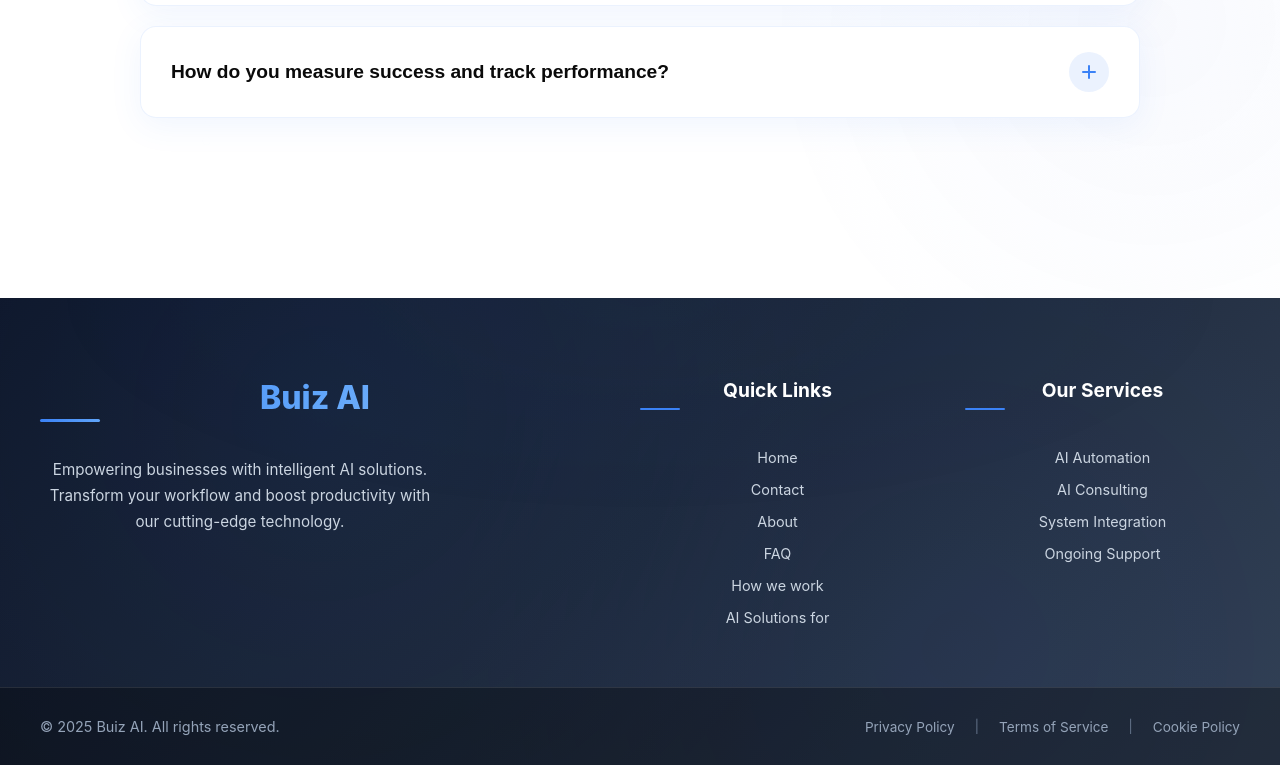
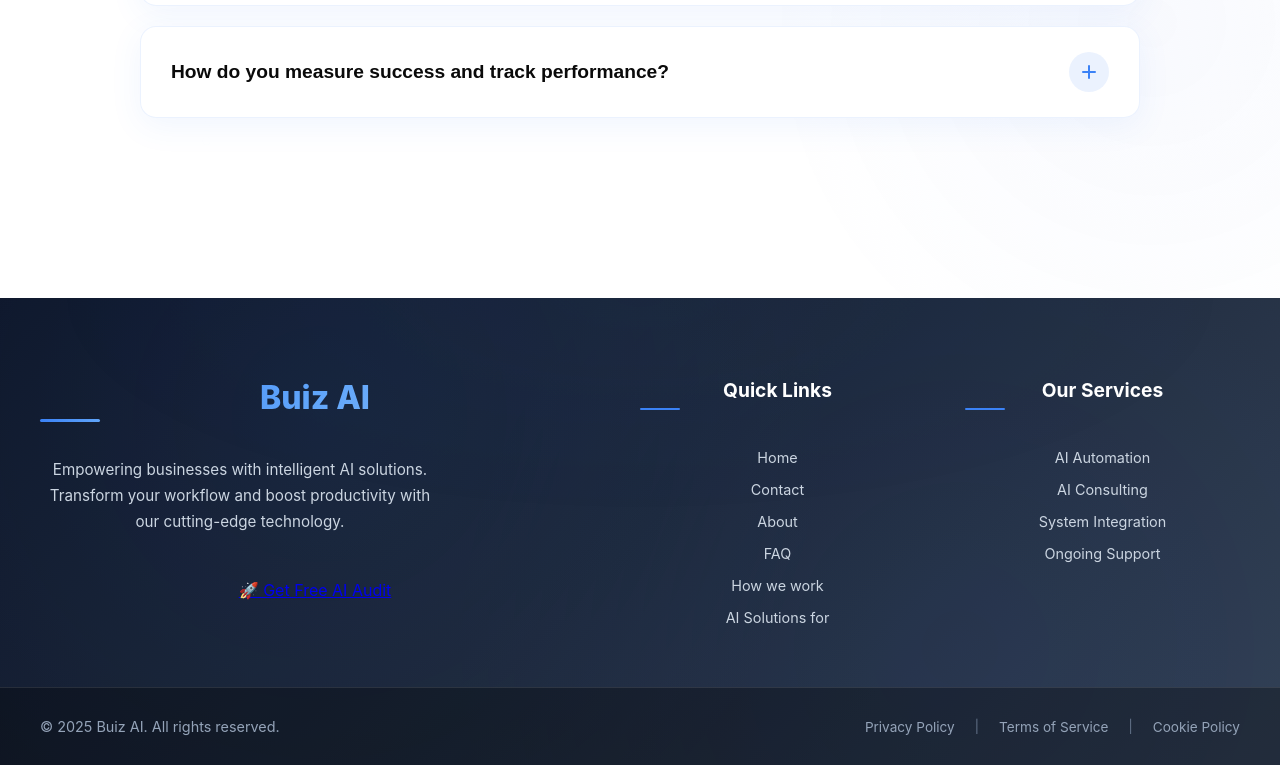
Before and after one commit to needlesanddials1/buiz-website, a React (Create React App) app: page / in a window 1280 px wide. Shown: the part 4575-5340 px from the top of the page. Built offline with nearby package versions, Linux system fonts and the light colour scheme.

Commit message:
Update Footer.tsx

```diff
--- a/src/components/Footer.tsx
+++ b/src/components/Footer.tsx
@@ -2,56 +2,44 @@
 import "./Footer.css";
 
 interface FooterProps {
-  currentPage?: 'home' | 'about';
-  setCurrentPage?: (page: 'home' | 'about') => void;
+  currentPage?: "home" | "about";
+  setCurrentPage?: (page: "home" | "about") => void;
 }
 
-const Footer: React.FC<FooterProps> = ({ currentPage = 'home', setCurrentPage }) => {
+const Footer: React.FC<FooterProps> = ({
+  currentPage = "home",
+  setCurrentPage,
+}) => {
   const currentYear = new Date().getFullYear();
 
   // Function to handle navigation (both pages and sections)
   const handleNavigation = (target: string) => {
-    if (target === 'about') {
-      // Navigate to About page
+    if (target === "about") {
       if (setCurrentPage) {
-        setCurrentPage('about');
+        setCurrentPage("about");
         window.scrollTo(0, 0);
       }
-    } else if (target === 'home' || target === 'contact') {
-      // Navigate to home page and scroll to Hero
-      if (currentPage !== 'home' && setCurrentPage) {
-        setCurrentPage('home');
-        // Small delay to ensure page renders before scrolling
+    } else if (target === "home" || target === "contact") {
+      if (currentPage !== "home" && setCurrentPage) {
+        setCurrentPage("home");
         setTimeout(() => {
-          const element = document.getElementById('hero');
-          if (element) {
-            element.scrollIntoView({ behavior: 'smooth', block: 'start' });
-          }
+          const element = document.getElementById("hero");
+          element?.scrollIntoView({ behavior: "smooth", block: "start" });
         }, 100);
       } else {
-        // Already on home page, just scroll to Hero
-        const element = document.getElementById('hero');
-        if (element) {
-          element.scrollIntoView({ behavior: 'smooth', block: 'start' });
-        }
+        const element = document.getElementById("hero");
+        element?.scrollIntoView({ behavior: "smooth", block: "start" });
       }
     } else {
-      // Navigate to sections on home page
-      if (currentPage !== 'home' && setCurrentPage) {
-        setCurrentPage('home');
-        // Small delay to ensure page renders before scrolling
+      if (currentPage !== "home" && setCurrentPage) {
+        setCurrentPage("home");
         setTimeout(() => {
           const element = document.getElementById(target);
-          if (element) {
-            element.scrollIntoView({ behavior: 'smooth', block: 'start' });
-          }
+          element?.scrollIntoView({ behavior: "smooth", block: "start" });
         }, 100);
       } else {
-        // Already on home page, just scroll to section
         const element = document.getElementById(target);
-        if (element) {
-          element.scrollIntoView({ behavior: 'smooth', block: 'start' });
-        }
+        element?.scrollIntoView({ behavior: "smooth", block: "start" });
       }
     }
   };
@@ -66,15 +54,25 @@
             Empowering businesses with intelligent AI solutions. Transform your
             workflow and boost productivity with our cutting-edge technology.
           </p>
+
+          {/* 💡 New CTA Link */}
+          <a
+            href="https://yourdomain.com/ai-audit"  // <-- Replace with your actual AI Audit page URL
+            target="_blank"
+            rel="noopener noreferrer"
+            className="footer-cta-link"
+          >
+            🚀 Get Free AI Audit
+          </a>
         </div>
 
-        {/* Quick Links Section - Updated */}
+        {/* Quick Links Section */}
         <div className="footer-section">
           <h4 className="footer-heading">Quick Links</h4>
           <ul className="footer-links">
             <li>
               <button
-                onClick={() => handleNavigation('home')}
+                onClick={() => handleNavigation("home")}
                 className="footer-link"
               >
                 Home
@@ -82,7 +80,7 @@
             </li>
             <li>
               <button
-                onClick={() => handleNavigation('contact')}
+                onClick={() => handleNavigation("contact")}
                 className="footer-link"
               >
                 Contact
@@ -90,7 +88,7 @@
             </li>
             <li>
               <button
-                onClick={() => handleNavigation('about')}
+                onClick={() => handleNavigation("about")}
                 className="footer-link"
               >
                 About
@@ -98,7 +96,7 @@
             </li>
             <li>
               <button
-                onClick={() => handleNavigation('faq')}
+                onClick={() => handleNavigation("faq")}
                 className="footer-link"
               >
                 FAQ
@@ -106,7 +104,7 @@
             </li>
             <li>
               <button
-                onClick={() => handleNavigation('process')}
+                onClick={() => handleNavigation("process")}
                 className="footer-link"
               >
                 How we work
@@ -114,7 +112,7 @@
             </li>
             <li>
               <button
-                onClick={() => handleNavigation('work-with-us')}
+                onClick={() => handleNavigation("work-with-us")}
                 className="footer-link"
               >
                 AI Solutions for
@@ -127,10 +125,26 @@
         <div className="footer-section">
           <h4 className="footer-heading">Our Services</h4>
           <ul className="footer-links">
-            <li><a href="/services/automation" className="footer-link">AI Automation</a></li>
-            <li><a href="/services/consulting" className="footer-link">AI Consulting</a></li>
-            <li><a href="/services/integration" className="footer-link">System Integration</a></li>
-            <li><a href="/services/support" className="footer-link">Ongoing Support</a></li>
+            <li>
+              <a href="/services/automation" className="footer-link">
+                AI Automation
+              </a>
+            </li>
+            <li>
+              <a href="/services/consulting" className="footer-link">
+                AI Consulting
+              </a>
+            </li>
+            <li>
+              <a href="/services/integration" className="footer-link">
+                System Integration
+              </a>
+            </li>
+            <li>
+              <a href="/services/support" className="footer-link">
+                Ongoing Support
+              </a>
+            </li>
           </ul>
         </div>
       </div>
@@ -142,11 +156,17 @@
             © {currentYear} Buiz AI. All rights reserved.
           </p>
           <div className="legal-links">
-            <a href="/privacy" className="footer-link legal-link">Privacy Policy</a>
+            <a href="/privacy" className="footer-link legal-link">
+              Privacy Policy
+            </a>
             <span className="separator">|</span>
-            <a href="/terms" className="footer-link legal-link">Terms of Service</a>
+            <a href="/terms" className="footer-link legal-link">
+              Terms of Service
+            </a>
             <span className="separator">|</span>
-            <a href="/cookies" className="footer-link legal-link">Cookie Policy</a>
+            <a href="/cookies" className="footer-link legal-link">
+              Cookie Policy
+            </a>
           </div>
         </div>
       </div>
```
